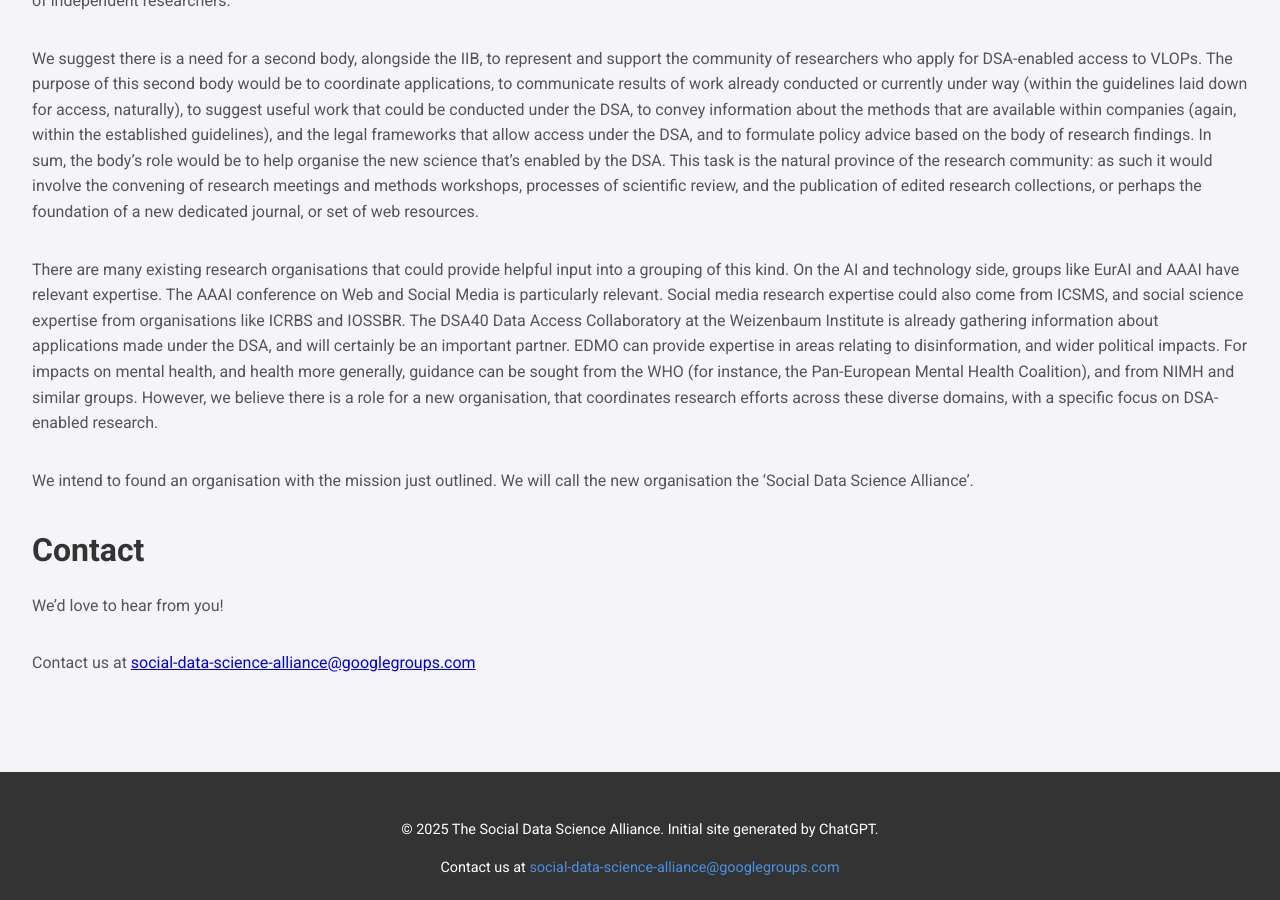
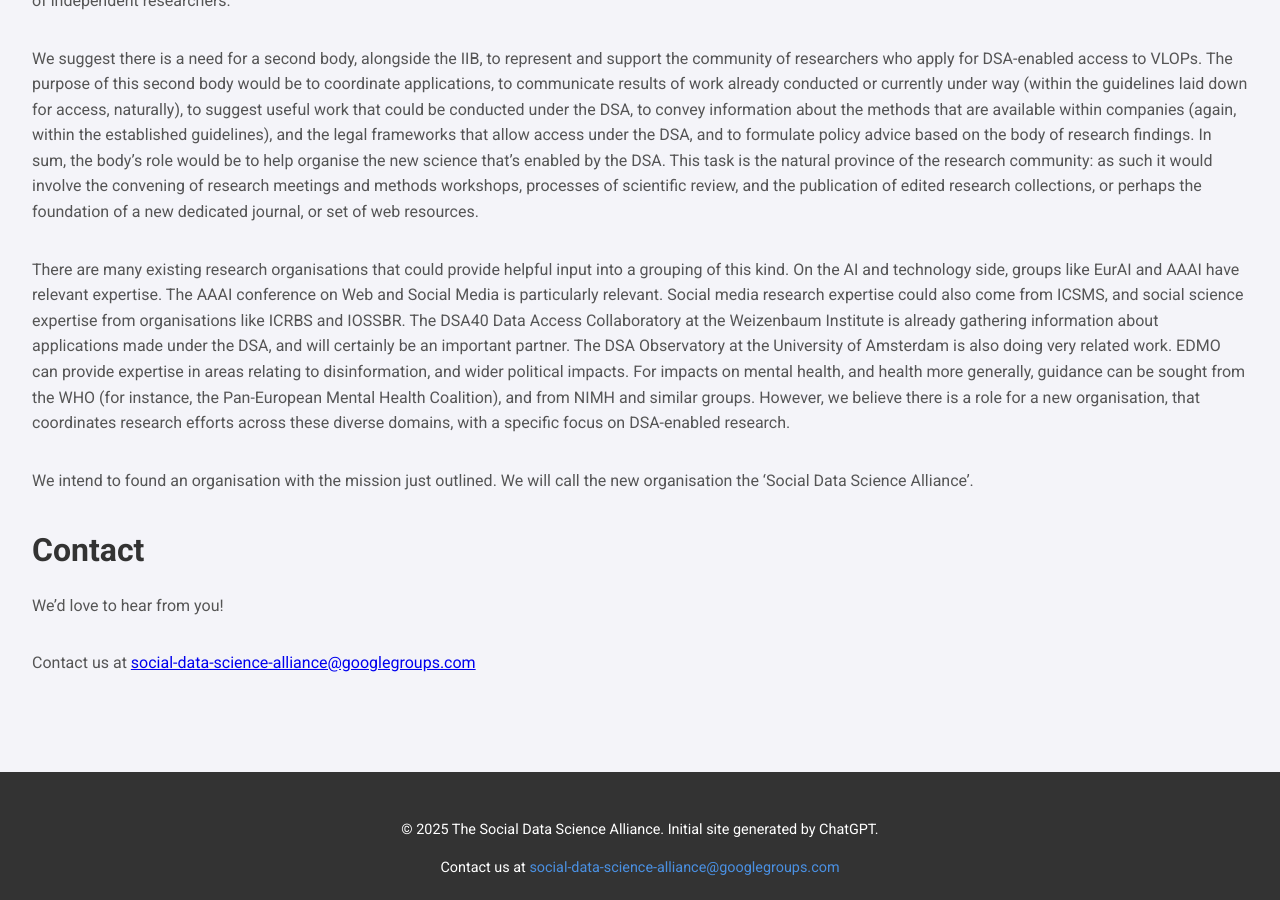
Before and after one commit to social-data-science-alliance/social-data-science-alliance.github.io, a Jekyll site: the page built from index.md, in a window 1280 px wide and 900 px high, scrolled down 1382 px. Built offline with Jekyll 4.4.1, drawn with Linux system fonts in a browser that asks for light colours.

Commit message:
Added mention of DSA Observatory at the University of Amsterdam

```diff
--- a/index.md
+++ b/index.md
@@ -50,7 +50,7 @@ The processes through which applications for DSA-enabled research access are vet
 
 We suggest there is a need for a second body, alongside the IIB, to represent and support the community of researchers who apply for DSA-enabled access to VLOPs. The purpose of this second body would be to coordinate applications, to communicate results of work already conducted or currently under way (within the guidelines laid down for access, naturally), to suggest useful work that could be conducted under the DSA, to convey information about the methods that are available within companies (again, within the established guidelines), and the legal frameworks that allow access under the DSA, and to formulate policy advice based on the body of research findings. In sum, the body’s role would be to help organise the new science that’s enabled by the DSA. This task is the natural province of the research community: as such it would involve the convening of research meetings and methods workshops, processes of scientific review, and the publication of edited research collections, or perhaps the foundation of a new dedicated journal, or set of web resources.
 
-There are many existing research organisations that could provide helpful input into a grouping of this kind. On the AI and technology side, groups like EurAI and AAAI have relevant expertise. The AAAI conference on Web and Social Media is particularly relevant. Social media research expertise could also come from ICSMS, and social science expertise from organisations like ICRBS and IOSSBR. The DSA40 Data Access Collaboratory at the Weizenbaum Institute is already gathering information about applications made under the DSA, and will certainly be an important partner.  EDMO can provide expertise in areas relating to disinformation, and wider political impacts. For impacts on mental health, and health more generally, guidance can be sought from the WHO (for instance, the Pan-European Mental Health Coalition), and from NIMH and similar groups. However, we believe there is a role for a new organisation, that coordinates research efforts across these diverse domains, with a specific focus on DSA-enabled research.
+There are many existing research organisations that could provide helpful input into a grouping of this kind. On the AI and technology side, groups like EurAI and AAAI have relevant expertise. The AAAI conference on Web and Social Media is particularly relevant. Social media research expertise could also come from ICSMS, and social science expertise from organisations like ICRBS and IOSSBR. The DSA40 Data Access Collaboratory at the Weizenbaum Institute is already gathering information about applications made under the DSA, and will certainly be an important partner. The DSA Observatory at the University of Amsterdam is also doing very related work. EDMO can provide expertise in areas relating to disinformation, and wider political impacts. For impacts on mental health, and health more generally, guidance can be sought from the WHO (for instance, the Pan-European Mental Health Coalition), and from NIMH and similar groups. However, we believe there is a role for a new organisation, that coordinates research efforts across these diverse domains, with a specific focus on DSA-enabled research.
 
 We intend to found an organisation with the mission just outlined. We will call the new organisation the ‘Social Data Science Alliance’.
 
```
